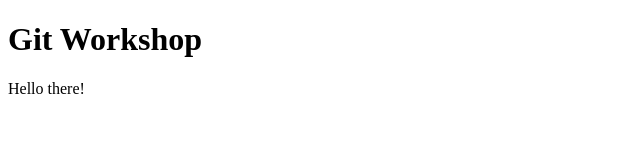
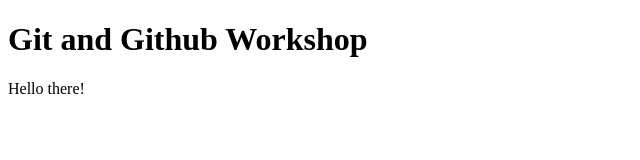
Before and after one commit to szekai901/lets-learn-git, a plain HTML site: page index.html in a window 1280 px wide. Shown: the whole page, without its empty margins (0-640 px from the left). Drawn offline with Linux system fonts and the light colour scheme.

Commit message:
changed title to include github

```diff
--- a/index.html
+++ b/index.html
@@ -4,7 +4,7 @@
     <title>Git Workshop</title>
   </head>
   <body>
-    <h1>Git Workshop</h1>
+    <h1>Git and Github Workshop</h1>
     <p>
      Hello there!
     </p>
```
